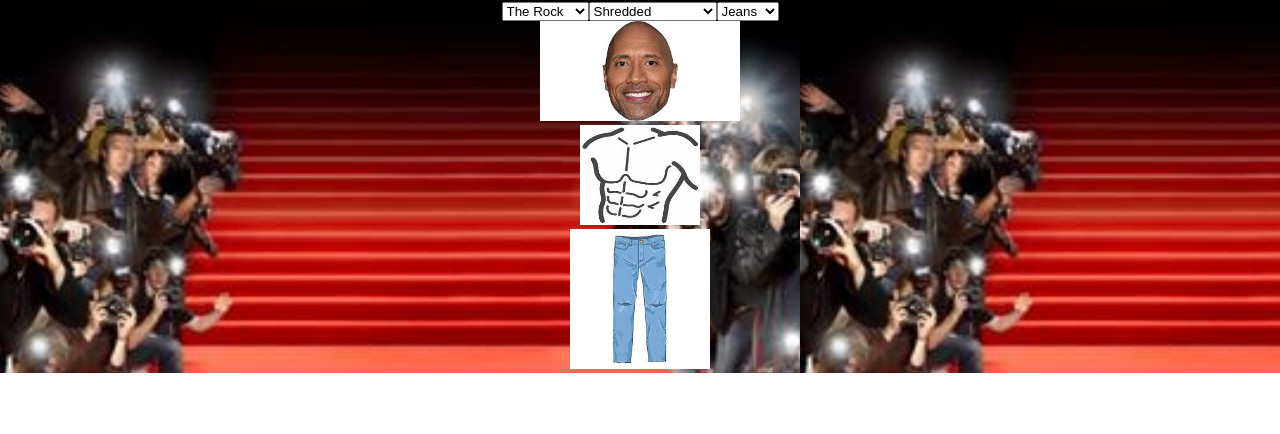
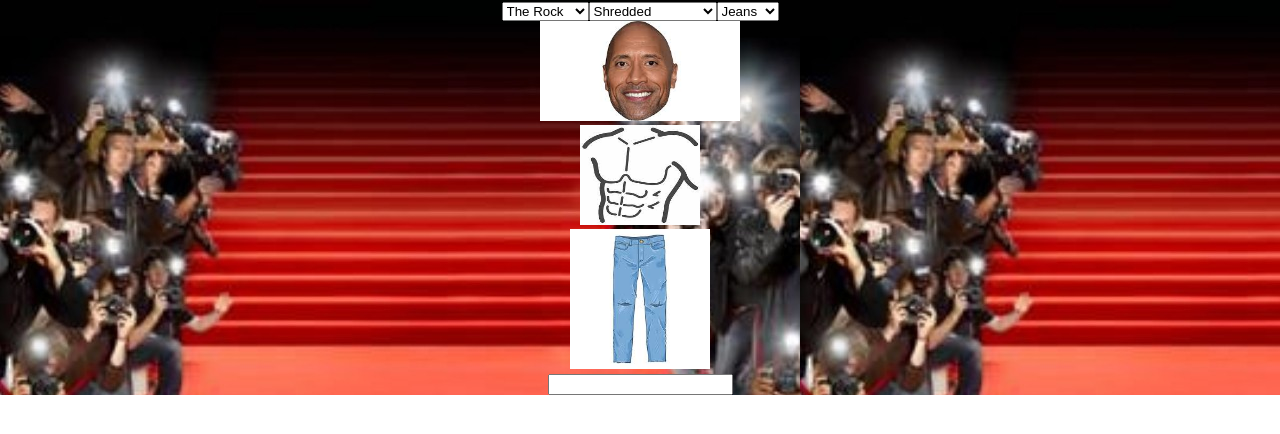
Before and after one commit to yovana-pelayo/react-characterbuilder, a React (Create React App) app: page / in a window 1280 px wide. Shown: the top 434 px of the page. Built offline with nearby package versions, Linux system fonts and the light colour scheme.

Commit message:
text input box created

```diff
--- a/src/components/Catchphrases/Catchphrases.js
+++ b/src/components/Catchphrases/Catchphrases.js
@@ -0,0 +1,13 @@
+import React from 'react';
+
+export default function Catchphrases({ setPickUpLine, pickUpLine, setPickUpLines, pickUpLines }) {
+  const savePickUpLine = () => {
+    setPickUpLines((prevState) => [...prevState, pickUpLine]);
+    setPickUpLine('');
+  };
+  return (
+    <div>
+      <input value={pickUpLine} type="text" onChange={(e) => setPickUpLine(e.target.value)} />
+    </div>
+  );
+}
--- a/src/views/Home/Home.js
+++ b/src/views/Home/Home.js
@@ -2,13 +2,14 @@ import React, { useState } from 'react';
 import SelectPart from '../../components/Selector/Selector';
 import Body from '../../components/Body/Body';
 import background from '../../background.jpeg';
+import Catchphrases from '../../components/Catchphrases/Catchphrases';
 
 export default function Home() {
   const [head, setHead] = useState('rock');
   const [top, setTop] = useState('shredded');
   const [pants, setPants] = useState('jeans');
-
-  // const [top, setTop] = useState('');
+  const [pickUpLine, setPickUpLine] = useState('');
+  const [pickUpLines, setPickUpLines] = useState('');
   return (
     <div className="App" style={{ backgroundImage: `url(${background})` }}>
       <SelectPart
@@ -20,6 +21,12 @@ export default function Home() {
         setPants={setPants}
       />
       <Body head={head} top={top} pants={pants} />
+      <Catchphrases
+        pickUpLine={pickUpLine}
+        setPickUpLine={setPickUpLine}
+        pickUpLines={pickUpLines}
+        setPickUpLines={setPickUpLines}
+      />
     </div>
   );
 }
```
